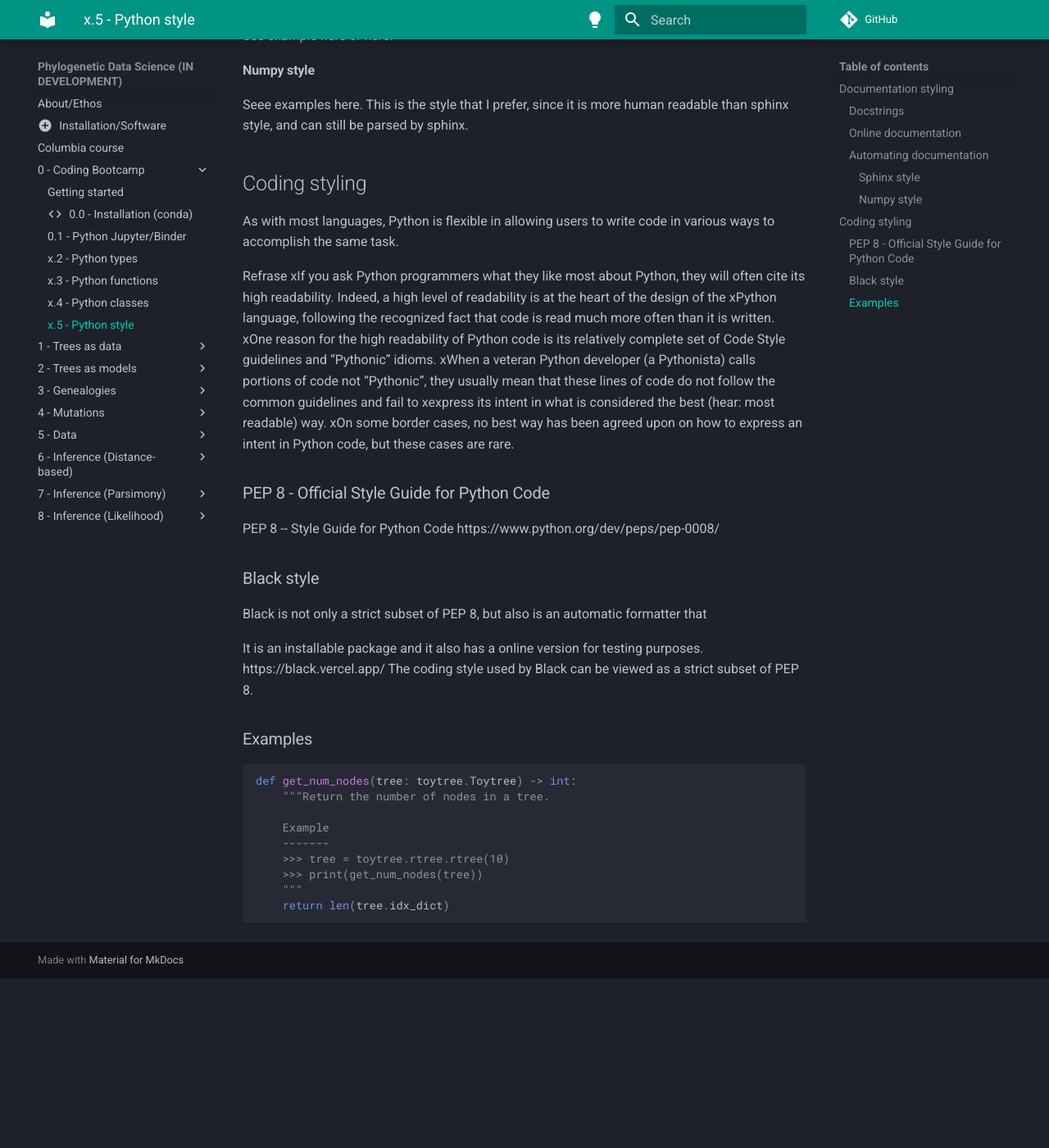
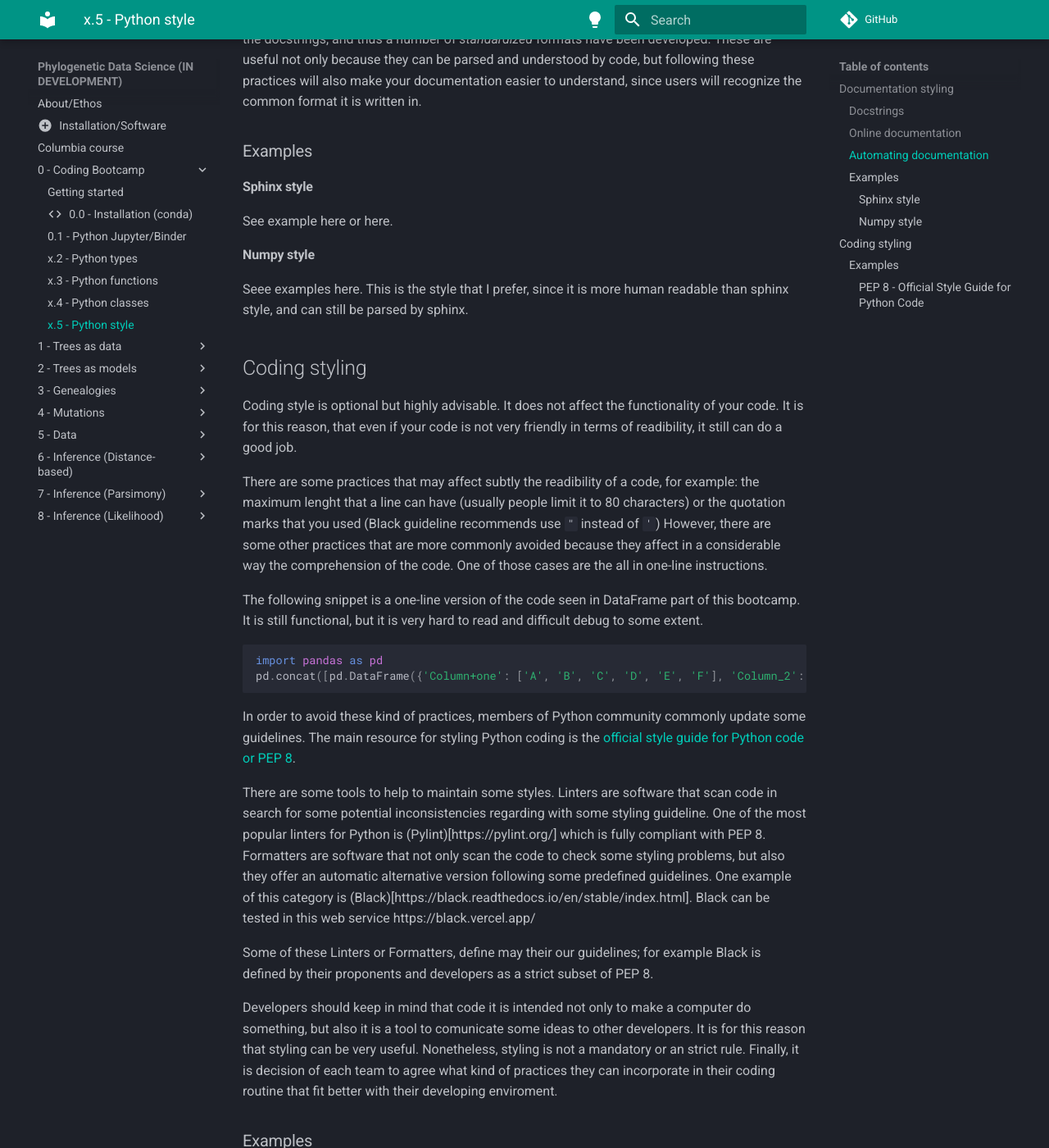
Before and after one commit to eaton-lab/phylogenetic-data-science, an MkDocs documentation site: the page built from docs/bootcamp/0.5-python-style.md, in a window 1280 px wide and 1400 px high, scrolled down 1177 px. Shown: the whole window at 82% size. Built offline with MkDocs 1.6.1 and Material for MkDocs 9.7.7, drawn with Linux system fonts in a browser that asks for light colours; comment, search, counter and statistics services are not loaded; before the commit the page ends 2370 px from its top, so only the background shows below that; some of the changed text lies outside the part shown.

Commit message:
styling almost done, functions done

````diff
--- a/docs/bootcamp/0.5-python-style.md
+++ b/docs/bootcamp/0.5-python-style.md
@@ -5,18 +5,39 @@ Python is a scripting language that is intended to be easy to read and write,
 and this underlies much of its popularity and growth over the last few
 decades.
 
-- speed
+<!-- - speed
 - evolution
 - interactivity
 - jit-compilation
 - data science revolution
 - libraries
-- machine learning
+- machine learning -->
+
+Python was designed as a high human readable programing language;
+nevertheless, this programing language is pretty flexible and does not enforce its writing
+in certain ways (e.g. upper or lower case for declaring variables).
+For that reason, it is common to find high variability in the style of
+writing from one developer to another. The only major constraint that
+can be found in Python is the mandatory indentation, which is absent
+in most of modern programming languages.
+
+It is for this reason that there are some proposed styles that help
+developers to write code having in mind its high readabilit. Having a
+very organized code is important in order to comunicate the purpose of it
+to other developers, or even for you months before a piece of code was
+written. The style guidelines not only are useful for the coding organization
+itself, they are also handy for the documentation of all functionality
+embedded in the code.
+
+There are two main topics about styling, documentation styling and coding styling.
+Both are related, but they count with different style guidelines to follow.
+
 
 ## Documentation styling
 
 ### Docstrings
-A documentation string (docstring) is used to provide information about
+As we saw in function definitions, a documentation string (docstring)
+is used to provide information about
 a piece of code. For any public-facing part of your code, this should
 include sufficient description that a user can understand what the code
 is for, how to use it, and what to expect as a result. For private parts
@@ -40,6 +61,8 @@ only because they can be parsed and understood by code, but following these
 practices will also make your documentation easier to understand, since users
 will recognize the common format it is written in.
 
+### Examples
+
 #### Sphinx style
 See example here or here.
 
@@ -49,46 +72,50 @@ readable than sphinx style, and can still be parsed by sphinx.
 
 
 ## Coding styling
-As with most languages, Python is flexible in allowing users to write code
-in various ways to accomplish the same task.
+Coding style is optional but highly advisable. It does not affect the functionality of your code.
+It is for this reason, that even if your code is not very friendly in terms of
+readibility, it still can do a good job.
+
+There are some practices that may affect subtly the readibility of a code, for
+example: the maximum lenght that a line can have (usually people limit it to 80 characters)
+or the quotation marks that you used (Black guideline recommends use `"` instead of `'`)
+However, there are some other practices that are more commonly avoided because they affect
+in a considerable way the comprehension of the code. One of those cases are the all in one-line instructions.
+
+The following snippet is a one-line version of the code seen in DataFrame part of this bootcamp.
+It is still functional, but it is very hard to read and difficult debug to some extent.
+```Python
+import pandas as pd
+pd.concat([pd.DataFrame({'Column+one': ['A', 'B', 'C', 'D', 'E', 'F'], 'Column_2': ['s', 't', 'r', 'i', 'n', 'g'], 'Column*3': [1, 2, 3, 4, 4, 3]}),pd.DataFrame([['E','n', 4],['F', 'g', 3]], columns=['Column+one', 'Column_2', 'Column*3'])])
+```
+
+In order to avoid these kind of practices, members of Python community commonly
+update some guidelines. The main resource for styling Python coding is the [official style guide for
+Python code or PEP 8](https://www.python.org/dev/peps/pep-0008/).
+
+There are some tools to help to maintain some styles.
+Linters are software that scan code in search for some potential inconsistencies regarding with
+some styling guideline. One of the most popular linters for Python is (Pylint)[https://pylint.org/]
+which is fully compliant with PEP 8.
+Formatters are software that not only scan the code to check some styling problems, but also they
+offer an automatic alternative version following some predefined guidelines.
+One example of this category is (Black)[https://black.readthedocs.io/en/stable/index.html].
+Black can be tested in this web service https://black.vercel.app/
+
+Some of these Linters or Formatters, define may their our guidelines; for example Black
+is defined by their proponents and developers as a strict subset of PEP 8.
+
+Developers should keep in mind that code it is intended not only
+to make a computer do something, but also it is a tool to comunicate
+some ideas to other developers. It is for this reason that styling can be very
+useful. Nonetheless, styling is not a mandatory or an strict rule. Finally, it is
+decision of each team to agree what kind of practices they can incorporate in their
+coding routine that fit better with their developing enviroment.
+
+### Examples
+#### PEP 8 - Official Style Guide for Python Code
 
 
-
-Refrase
-xIf you ask Python programmers what they like most about Python, they will often cite its high readability. Indeed, a high level of readability is at the heart of the design of the xPython language, following the recognized fact that code is read much more often than it is written.
-xOne reason for the high readability of Python code is its relatively complete set of Code Style guidelines and “Pythonic” idioms.
-xWhen a veteran Python developer (a Pythonista) calls portions of code not “Pythonic”, they usually mean that these lines of code do not follow the common guidelines and fail to xexpress its intent in what is considered the best (hear: most readable) way.
-xOn some border cases, no best way has been agreed upon on how to express an intent in Python code, but these cases are rare.
-
-
-
-
-### PEP 8 - Official Style Guide for Python Code
-PEP 8 -- Style Guide for Python Code
-https://www.python.org/dev/peps/pep-0008/
-
-### Black style
-Black is not only a strict subset of PEP 8, but also is an automatic formatter that
-
-It is an installable package and it also has a online version for testing purposes.
-https://black.vercel.app/
-The coding style used by Black can be viewed as a strict subset of PEP 8.
-
-
-
-### Examples
-
-```py
-def get_num_nodes(tree: toytree.Toytree) -> int:
-	"""Return the number of nodes in a tree.
-
-	Example
-	-------
-	>>> tree = toytree.rtree.rtree(10)
-	>>> print(get_num_nodes(tree))
-	"""
-    return len(tree.idx_dict)
-```
 
 
 
````
